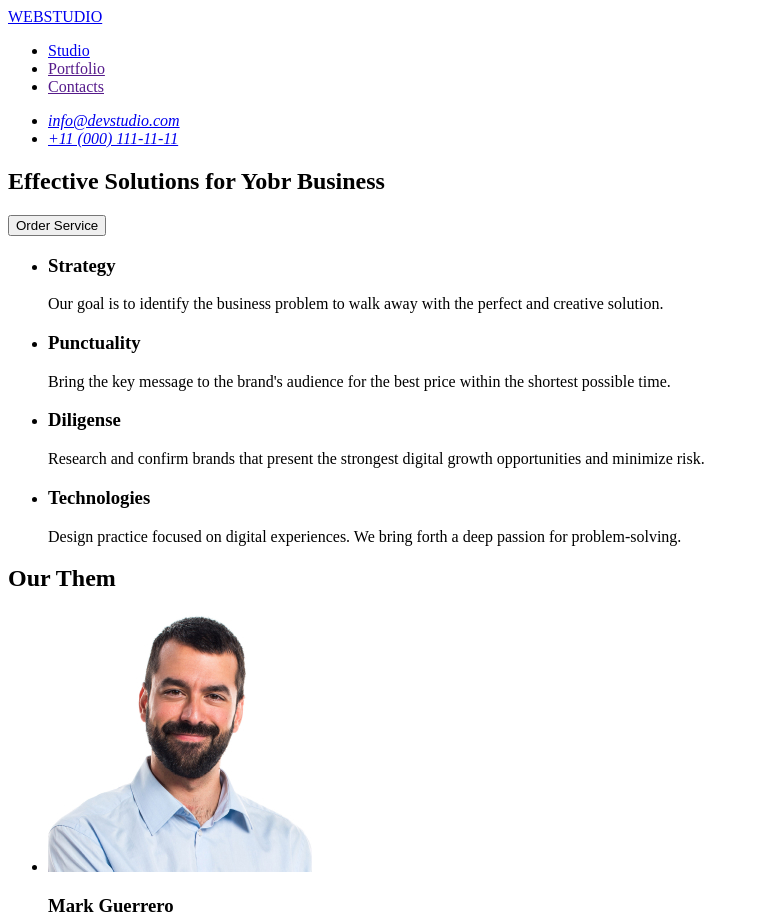
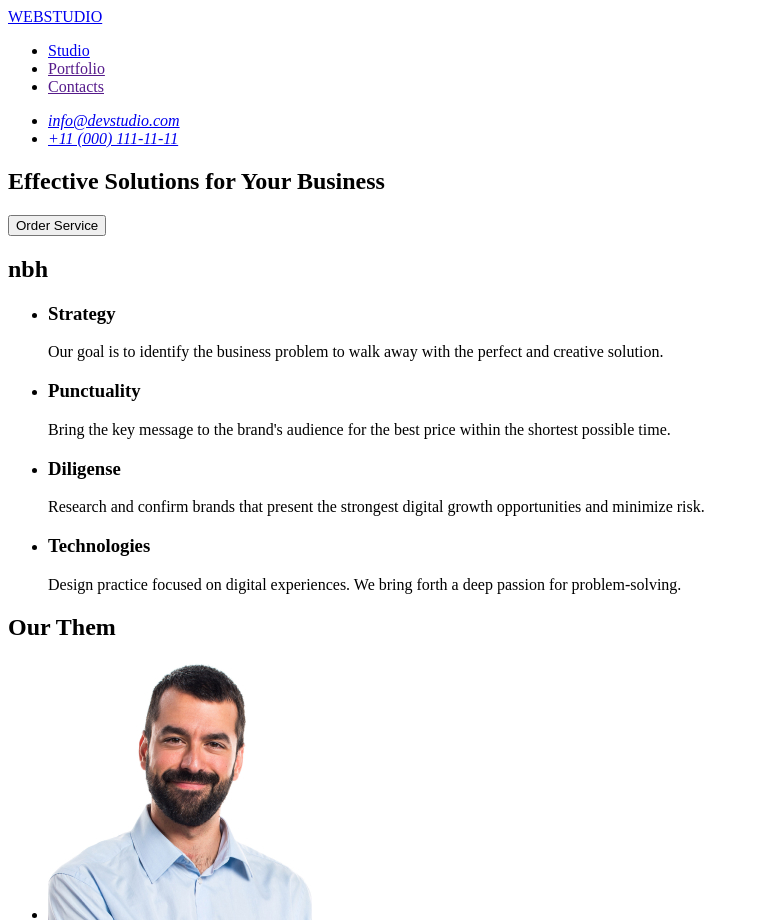
Before and after one commit to oksperetyatko/goit-markup-hw-01, a plain HTML site: page index.html in a window 1280 px wide. Shown: the top 923 px of the page, without its empty margins (0-759 px from the left). Drawn offline with Linux system fonts and the light colour scheme; files whose address does not match are found by name.

Commit message:
corrected

```diff
--- a/index.html
+++ b/index.html
@@ -34,10 +34,11 @@
     </header>
     <main>
         <section>
-            <H1>Effective Solutions for Yobr Business</H1>
-            <button type="submit">Order Service</button>
+            <H1>Effective Solutions for Your Business</H1>
+            <button type="button">Order Service</button>
         </section>
         <section>
+            <h2> nbh</h2>
             <ul>
                 <li>
                     <h3>Strategy</h3>
```
